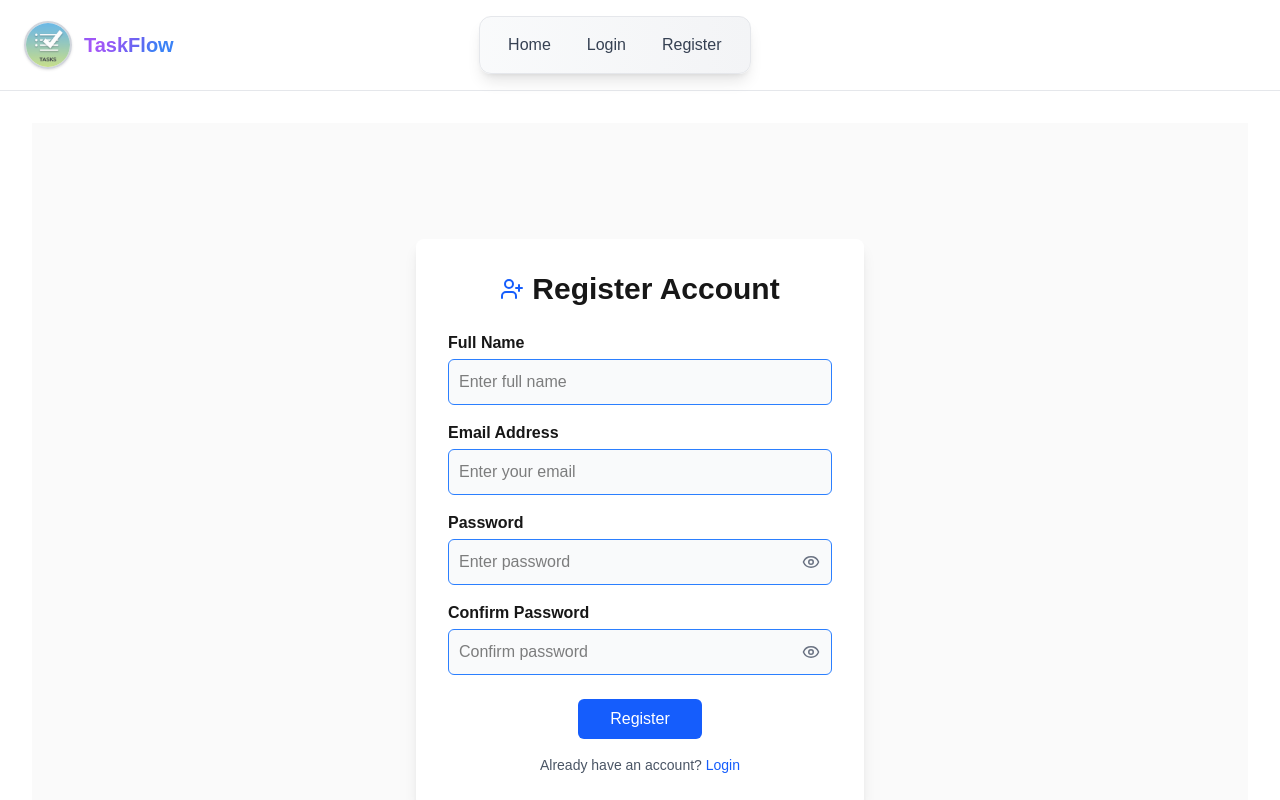
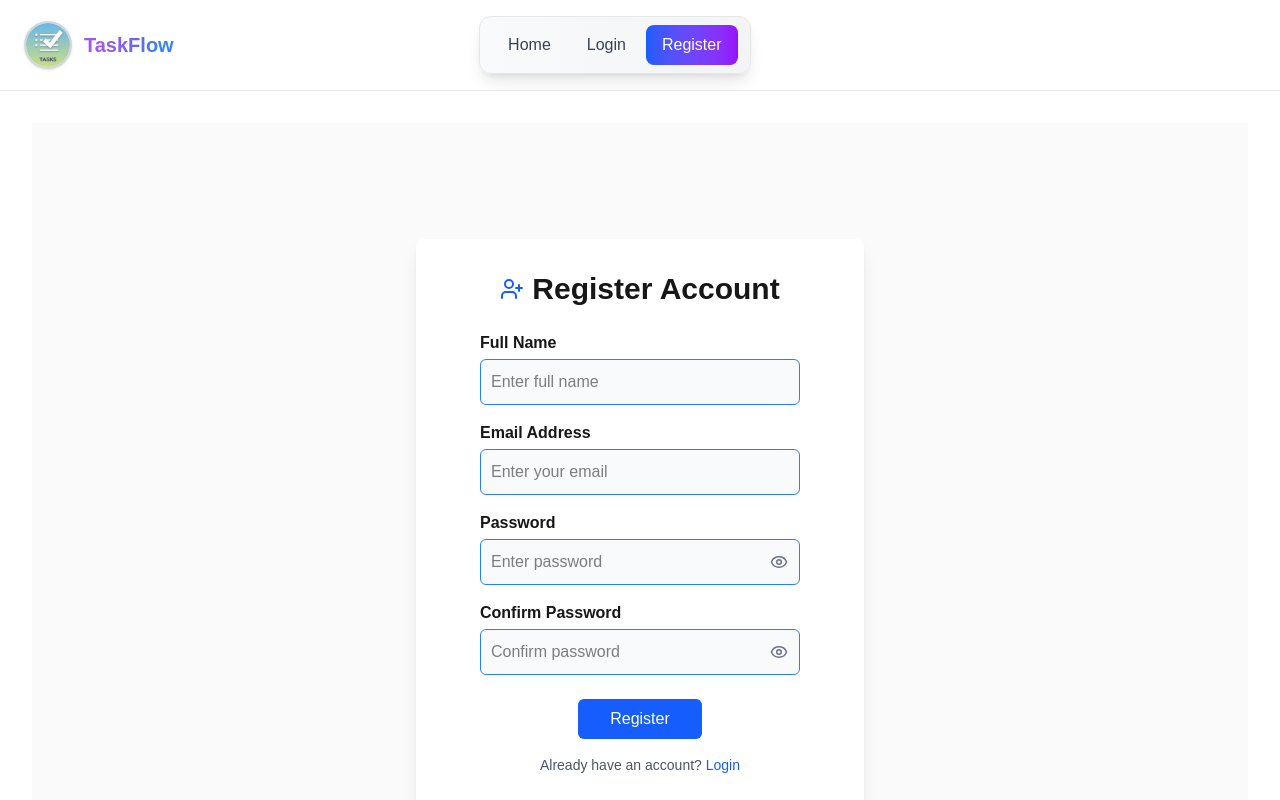
Before and after one commit to Shahrukh-Westsols/next_task, a Next.js app: page /register in a window 1280 px wide. Shown: the top 800 px of the page. Built offline with nearby package versions, Linux system fonts and the light colour scheme.

Commit message:
ui improvements

```diff
--- a/src/app/components/Navbar.js
+++ b/src/app/components/Navbar.js
@@ -1,46 +1,67 @@
+"use client";
+
 import Link from "next/link";
+import { usePathname } from "next/navigation";
 
 export default function Navbar({ user = null }) {
+  const pathname = usePathname();
+
+  // Helper function to check if a link is active
+  const isActive = (path) => {
+    if (path === "/") {
+      return pathname === "/";
+    }
+    return pathname.startsWith(path);
+  };
+
+  // Active link styles
+  const activeStyles = "text-white bg-linear-to-r from-blue-600 to-purple-600";
+  const inactiveStyles =
+    "text-gray-700 dark:text-gray-300 hover:text-white dark:hover:text-white hover:bg-linear-to-r hover:from-blue-600 hover:to-purple-600";
+
   return (
     <nav className="flex items-center gap-1 bg-linear-to-r from-gray-50 to-gray-100 dark:from-gray-800 dark:to-gray-900 rounded-xl px-3 py-2 shadow-lg border border-gray-200 dark:border-gray-700">
       <Link
         href="/"
-        className="px-4 py-2 text-gray-700 dark:text-gray-300 hover:text-white dark:hover:text-white hover:bg-linear-to-r hover:from-blue-600 hover:to-purple-600 rounded-lg transition-all duration-300 font-medium"
+        className={`px-4 py-2 rounded-lg transition-all duration-300 font-medium ${
+          isActive("/") ? activeStyles : inactiveStyles
+        }`}
       >
         Home
       </Link>
 
       <Link
         href="/login"
-        className={`px-4 py-2 text-gray-700 dark:text-gray-300 hover:text-white dark:hover:text-white hover:bg-linear-to-r hover:from-blue-600 hover:to-purple-600 rounded-lg transition-all duration-300 font-medium ${
+        className={`px-4 py-2 rounded-lg transition-all duration-300 font-medium ${
           user ? "hidden" : "block"
-        }`}
+        } ${isActive("/login") ? activeStyles : inactiveStyles}`}
       >
         Login
       </Link>
+
       <Link
         href="/register"
-        className={`px-4 py-2 text-gray-700 dark:text-gray-300 hover:text-white dark:hover:text-white hover:bg-linear-to-r hover:from-blue-600 hover:to-purple-600 rounded-lg transition-all duration-300 font-medium ${
+        className={`px-4 py-2 rounded-lg transition-all duration-300 font-medium ${
           user ? "hidden" : "block"
-        }`}
+        } ${isActive("/register") ? activeStyles : inactiveStyles}`}
       >
         Register
       </Link>
 
       <Link
         href="/tasks"
-        className={`px-4 py-2 text-gray-700 dark:text-gray-300 hover:text-white dark:hover:text-white hover:bg-linear-to-r hover:from-blue-600 hover:to-purple-600 rounded-lg transition-all duration-300 font-medium ${
+        className={`px-4 py-2 rounded-lg transition-all duration-300 font-medium ${
           user ? "block" : "hidden"
-        }`}
+        } ${isActive("/tasks") ? activeStyles : inactiveStyles}`}
       >
         My Tasks
       </Link>
 
       <Link
         href="/profile"
-        className={`px-4 py-2 text-gray-700 dark:text-gray-300 hover:text-white dark:hover:text-white hover:bg-linear-to-r hover:from-blue-600 hover:to-purple-600 rounded-lg transition-all duration-300 font-medium ${
+        className={`px-4 py-2 rounded-lg transition-all duration-300 font-medium ${
           user ? "block" : "hidden"
-        }`}
+        } ${isActive("/profile") ? activeStyles : inactiveStyles}`}
       >
         Profile
       </Link>
@@ -48,20 +69,13 @@ export default function Navbar({ user = null }) {
       {user?.role === "admin" && (
         <Link
           href="/admin"
-          className="px-4 py-2 text-gray-700 dark:text-gray-300 hover:text-white dark:hover:text-white hover:bg-linear-to-r hover:from-blue-600 hover:to-purple-600 rounded-lg transition-all duration-300 font-medium"
+          className={`px-4 py-2 rounded-lg transition-all duration-300 font-medium ${
+            isActive("/admin") ? activeStyles : inactiveStyles
+          }`}
         >
           Admin Panel
         </Link>
       )}
-
-      {/* <Link
-        href="/admin"
-        className={`px-4 py-2 text-gray-700 dark:text-gray-300 hover:text-white dark:hover:text-white hover:bg-linear-to-r hover:from-blue-600 hover:to-purple-600 rounded-lg transition-all duration-300 font-medium ${
-          user && user.role === "admin" ? "block" : "hidden"
-        }`}
-      >
-        Admin Panel
-      </Link> */}
     </nav>
   );
 }
--- a/src/app/login/page.js
+++ b/src/app/login/page.js
@@ -170,7 +170,7 @@ export default function LoginPage() {
             className="flex flex-col gap-4"
             onSubmit={handleSubmit(handleLogin)}
           >
-            <div>
+            <div className="max-w-xs mx-auto w-full">
               <label className="text-base font-semibold mb-1 block">
                 Email
               </label>
@@ -191,7 +191,7 @@ export default function LoginPage() {
               )}
             </div>
 
-            <div>
+            <div className="max-w-xs mx-auto w-full">
               <label className="text-base font-semibold mb-1 block">
                 Password
               </label>
--- a/src/app/register/page.js
+++ b/src/app/register/page.js
@@ -113,7 +113,7 @@ export default function RegisterPage() {
             className="flex flex-col gap-4"
             onSubmit={handleSubmit(handleRegister)}
           >
-            <div>
+            <div className="max-w-xs mx-auto w-full">
               <label className="text-base font-semibold mb-1 block">
                 Full Name
               </label>
@@ -134,7 +134,7 @@ export default function RegisterPage() {
               )}
             </div>
 
-            <div>
+            <div className="max-w-xs mx-auto w-full">
               <label className="text-base font-semibold mb-1 block">
                 Email Address
               </label>
@@ -155,7 +155,7 @@ export default function RegisterPage() {
               )}
             </div>
 
-            <div>
+            <div className="max-w-xs mx-auto w-full">
               <label className="text-base font-semibold mb-1 block">
                 Password
               </label>
@@ -187,7 +187,7 @@ export default function RegisterPage() {
               )}
             </div>
 
-            <div>
+            <div className="max-w-xs mx-auto w-full">
               <label className="text-base font-semibold mb-1 block">
                 Confirm Password
               </label>
```
